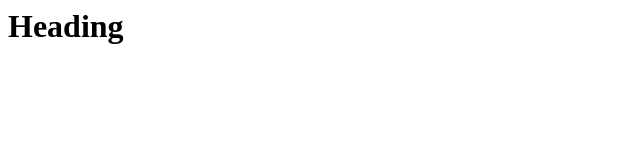
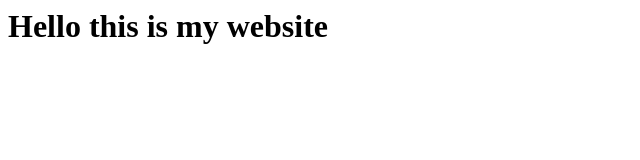
Before and after one commit to fahadsultan/CSC475Dialects, a plain HTML site: page index.html in a window 1280 px wide. Shown: the whole page, without its empty margins (0-640 px from the left). Drawn offline with Linux system fonts and the light colour scheme.

Commit message:
First commit

```diff
--- a/index.html
+++ b/index.html
@@ -1 +1 @@
-<h1>Heading</h1>
+<h1>Hello this is my website</h1>
```
